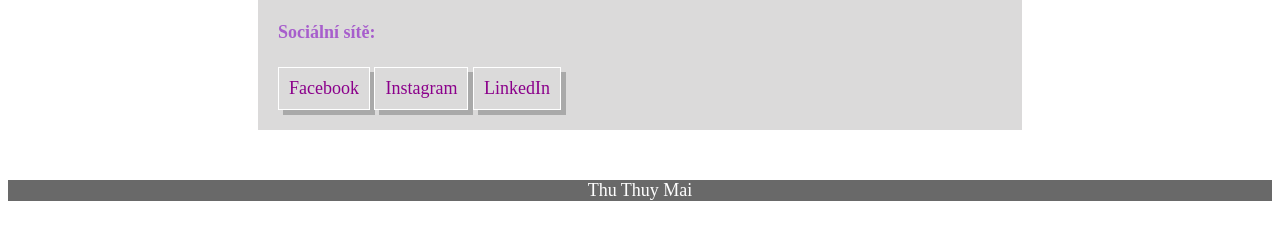
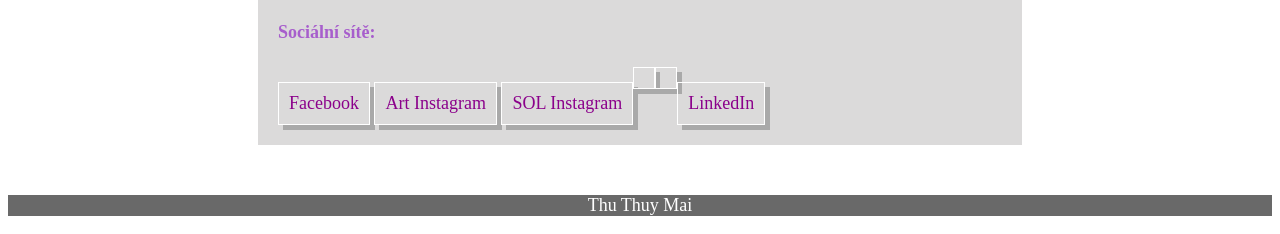
Before and after one commit to mtthuy22/homework-01-muj-web, a plain HTML site: page index.html in a window 1280 px wide. Shown: the part 1141-1375 px from the top of the page. Drawn offline with Linux system fonts and the light colour scheme.

Commit message:
Added links

```diff
--- a/index.html
+++ b/index.html
@@ -94,7 +94,8 @@
 
                 <ul class="socialni_site">
                     <li><a href="http://www.facebook.com/mtthuy22">Facebook</a></li>
-                    <li><a href="http://www.instagram.com/_thuymai22">Instagram</a></li>
+                    <li><a href="http://www.instagram.com/curopoh">Art Instagram</a></li>
+                    <li><a href="http://www.instagram.com/_maithuy22">SOL Instagram</li>
                     <li><a href="http://www.linkedin.com">LinkedIn</a></li>
 
                 </ul>
```
